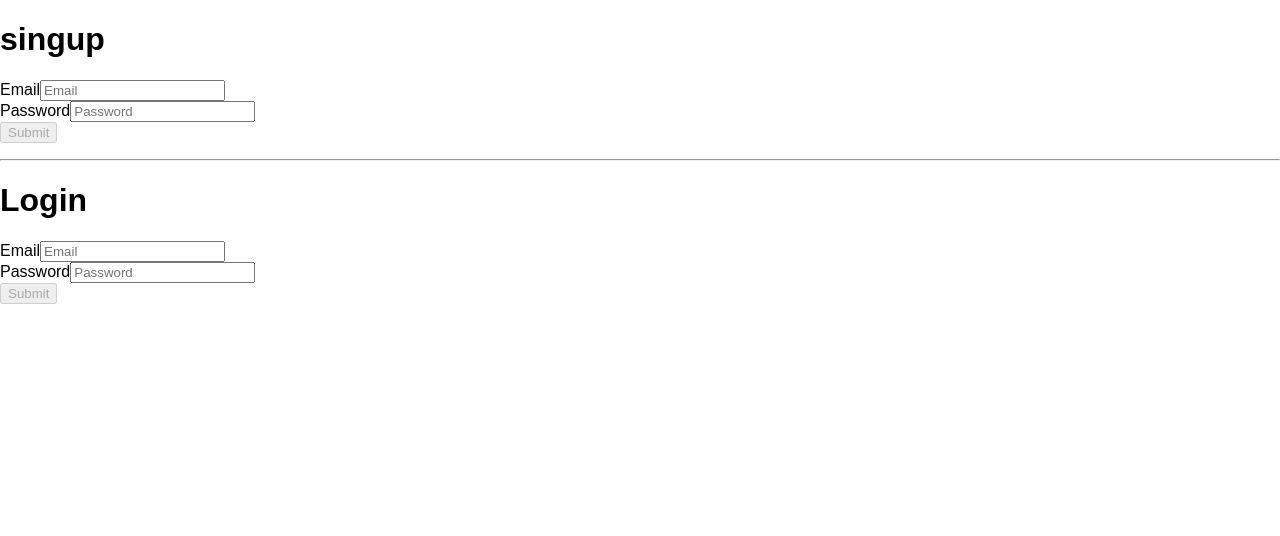
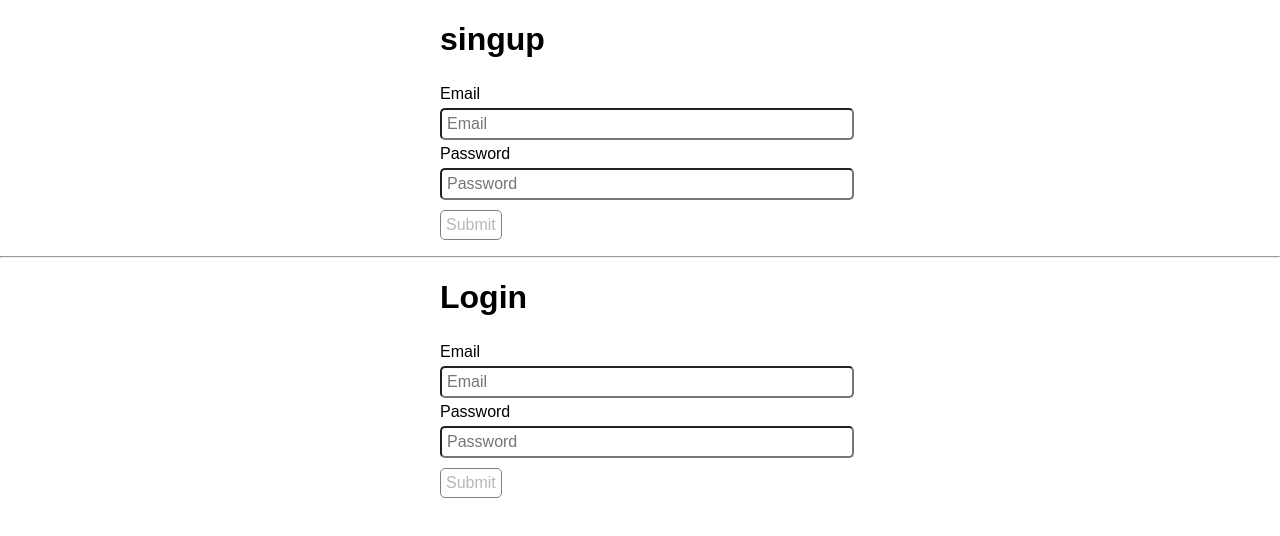
Before and after one commit to Denniskamau/ServerMonitorFrontEnd, a React (Create React App) app: page / in a window 1280 px wide. Shown: the top 536 px of the page. Built offline with nearby package versions, Linux system fonts and the light colour scheme; no server answers.

Commit message:
adding style to the form

```diff
--- a/package.json
+++ b/package.json
@@ -3,6 +3,7 @@
   "version": "0.1.0",
   "private": true,
   "dependencies": {
+    "radium": "^0.24.1",
     "react": "^16.2.0",
     "react-bootstrap": "^0.32.3",
     "react-dom": "^16.2.0",
--- a/src/App.css
+++ b/src/App.css
@@ -14,10 +14,6 @@
   color: white;
 }
 
-.App-title {
-  font-size: 1.5em;
-}
-
 .App-intro {
   font-size: large;
 }
@@ -26,3 +22,44 @@
   from { transform: rotate(0deg); }
   to { transform: rotate(360deg); }
 }
+
+form {
+  width: 400px;
+  margin: 0 auto;
+}
+
+input {
+  width: 100%;
+  border-radius: 5px;
+  padding: 5px;
+  font-size: 1em;
+}
+
+label {
+  text-align: left;
+  display: block;
+  font-size: 1em;
+  padding: 5px 0px;
+}
+
+button {
+  display: block;
+  padding: 5px;
+  font-size: 1em;
+  border-radius: 5px;
+  background-color: white;
+  border: 1px gray solid;
+  margin-top: 10px;
+}
+
+button:hover {
+  background-color: #e6e6e6;
+  border-color: darkgray;
+}
+
+div.error {
+  text-align: left;
+  color: red;
+  padding: 5px 0px;
+  font-size: 1em;
+}
--- a/src/components/login.js
+++ b/src/components/login.js
@@ -20,6 +20,8 @@ class LoginForm extends Component {
 
         this.getStoreState = this.getStoreState.bind(this)
     }
+
+
 
     submitToServer = (data)=> {
     console.log('data', data)
--- a/src/components/signup.js
+++ b/src/components/signup.js
@@ -88,8 +88,9 @@ class SignupForm extends Component {
         const {handleSubmit, pristine, submitting } = this.props
         const checkState = this.getStoreState()
         return (
-            <div><h1>singup</h1>
+            <div>
             <form onSubmit={ handleSubmit(this.submit)}>
+            <h1>singup</h1>
             <div>
                 <label>Email</label>
                 <Field name="email" label="Email" component="input" type="email" placeholder="Email"/>
@@ -99,7 +100,7 @@ class SignupForm extends Component {
                 <Field name="password" label="Password" component="input" type="password" placeholder="Password"/>
             </div>
 
-            <button  type="submit" disabled={pristine || submitting}>Submit</button>
+            <button class="btn btn-primary" type="submit" disabled={pristine || submitting}>Submit</button>
             <p>{checkState.error}</p>
             </form>
 
```
